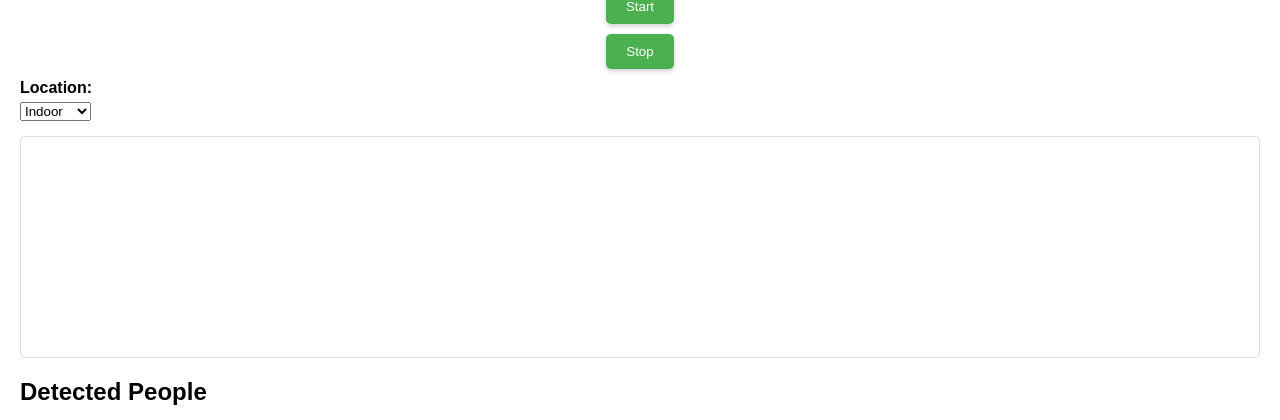
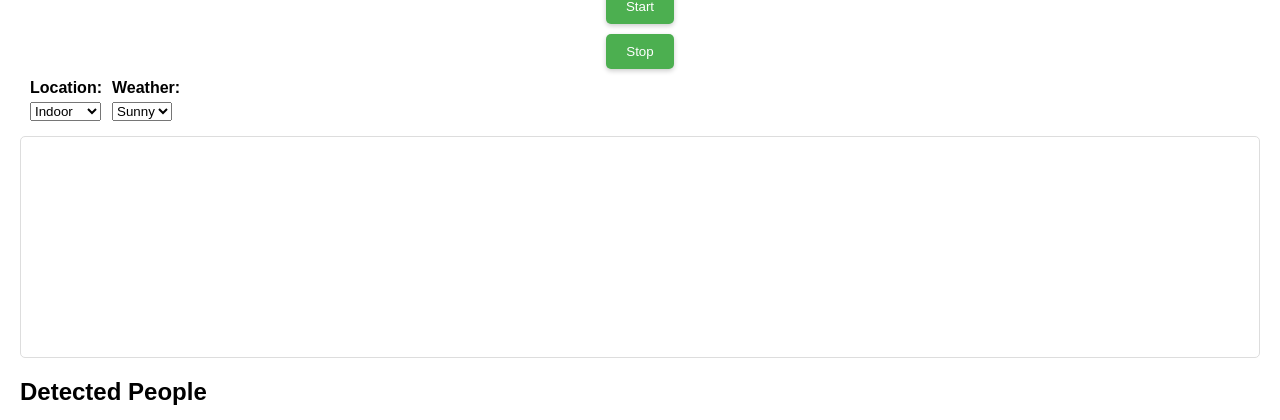
Before and after one commit to eggheadtwins/YOLOTHESIS, a Flask app: page /video in a window 1280 px wide. Shown: the part 405-825 px from the top of the page. Run offline with Flask 2, Linux system fonts and the light colour scheme; the visitor is signed in with stand-in values (Sample User, id 1).

Commit message:
Set weather variable remotely

```diff
--- a/main.py
+++ b/main.py
@@ -32,10 +32,8 @@ OVERLAP_THRESHOLD = 1
 LUMINANCE_RECORDINGS = 5
 
 # Camera location. Manually set this value.
-location = None
-
 # Weather conditions. None if indoors. Manually set this value based on the conditions.
-WEATHER = None if location == Location.INDOOR else Weather.SUNNY
+location, weather = None, None
 
 # Classes that YOLO model is limited to detect.
 class_names = ["person"]
@@ -98,6 +96,25 @@ def set_location():
             return "Invalid location selection.", 400  # Bad request
 
     return "Error updating location.", 400  # Bad request
+
+
+@app.route('/set_weather', methods=['POST'])
+@login_required
+def set_weather():
+    global weather
+
+    # Extract the location from the request body
+    data = request.get_json()
+    if data and 'weather' in data:
+        selected_weather = data['weather']
+        try:
+            # Convert the string value to the corresponding Location enum member
+            weather = Weather(selected_weather)
+            return "Weather updated successfully."
+        except ValueError:
+            return "Invalid weather selection.", 400  # Bad request
+
+    return "Error updating weather.", 400  # Bad request
 
 
 @login_manager.user_loader
@@ -276,8 +293,9 @@ def get_images():
 @app.route('/start')
 @login_required
 def start():
-    global running, location
+    global running, location, weather
     log.success(f"Location set to {location.value}")
+    log.success(f"Weather set to {weather.value}")
     running = True
     return "Server started."
 
@@ -352,7 +370,7 @@ def save_results(luminance, average_accuracy, output_file):
     :param average_accuracy: The average accuracy
     :param output_file: Name of the output csv file
     """
-    global WEATHER, location
+    global weather, location
     # Check if the file exists
     if not os.path.exists(output_file):
         # Create the file and add headers
@@ -363,7 +381,7 @@ def save_results(luminance, average_accuracy, output_file):
     # Append data to existing file
     with open(output_file, 'a', newline='') as csvfile:
         writer = csv.writer(csvfile)
-        writer.writerow([luminance, "" if WEATHER is None else WEATHER.value, location.value, average_accuracy])
+        writer.writerow([luminance, "" if weather is None else weather.value, location.value, average_accuracy])
 
     log.success("Instance/data sample added to csv file.")
 
--- a/static/styles.css
+++ b/static/styles.css
@@ -116,3 +116,13 @@ button[type="submit"] {
 button[type="submit"]:hover {
     background-color: #27ae60; /* Darker green on hover */
 }
+
+.form-container {
+    overflow: hidden; /* Needed for proper float behavior */
+}
+
+.form-container form {
+    float: left;
+    width: 5%; /* Adjust width as needed */
+    margin: 0 10px; /* Add spacing between forms */
+}
--- a/templates/video.html
+++ b/templates/video.html
@@ -15,6 +15,7 @@
     <button class="centered-button" onclick="startStream()">Start</button>
     <button class="centered-button" onclick="stopStream()">Stop</button>
 
+    <div class="form-container">
         <form id="location-form" method="POST" action="/set_location">
             <div class="form-group">
                 <label for="location">Location:</label>
@@ -24,6 +25,19 @@
                 </select>
             </div>
         </form>
+
+        <form id="weather-form" method="POST" action="/set_weather">
+            <div class="form-group">
+                <label for="weather">Weather:</label>
+                <select id="weather" name="weather">
+                    <option value="Sunny">Sunny</option>
+                    <option value="Rainy">Rainy</option>
+                    <option value="Fog">Fog</option>
+                    <option value="Snow">Snow</option>
+                </select>
+            </div>
+        </form>
+    </div>
 
     <div class="log-container" id="log-output" style="display: block;"></div>
 
@@ -108,6 +122,19 @@
         .then(response => response.text())
         .then(data => alert(data)); // Display success or error message
     });
+
+    const weatherForm = document.getElementById('weather-form');
+    weatherForm.addEventListener('change', () => {
+        const selectedWeather = document.getElementById('weather').value;
+
+        fetch('/set_weather', {
+            method: 'POST',
+            headers: { 'Content-Type': 'application/json' },
+            body: JSON.stringify({ weather: selectedWeather })
+        })
+        .then(response => response.text())
+        .then(data => alert(data)); // Display success or error message
+    });
 </script>
 </body>
 </html>
```
Lines whose indentation alone changed are shown as unchanged.
